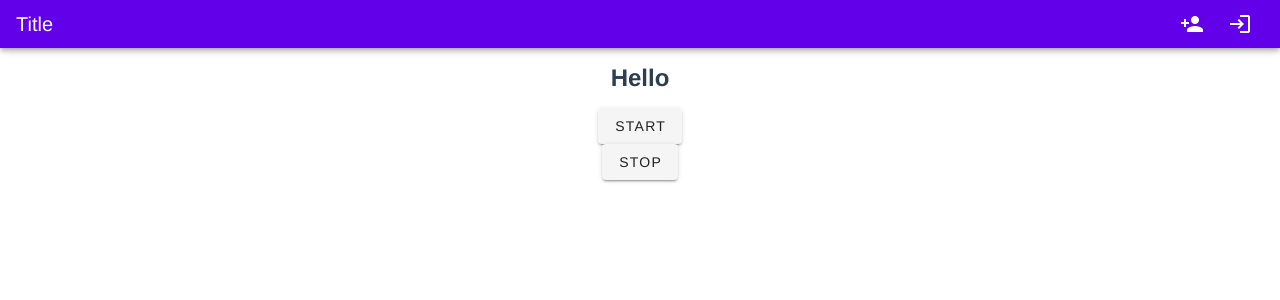
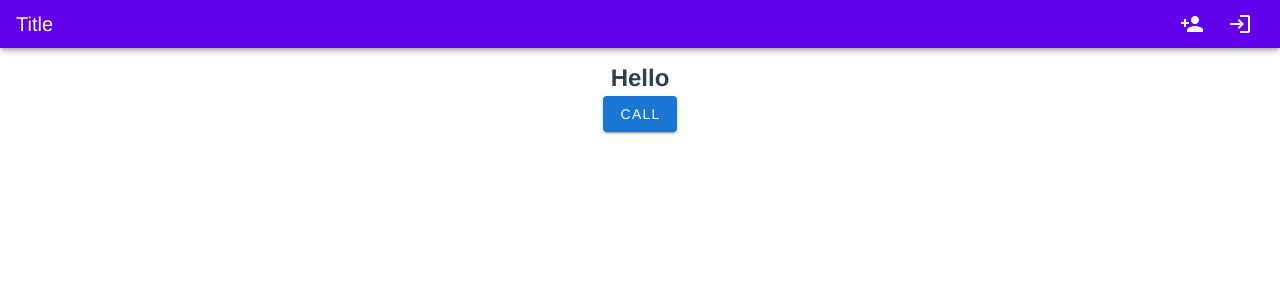
Before and after one commit to Spec163/auth-test-vue, a Vue app: page /billing/call in a window 1280 px wide. Shown: the top 300 px of the page. Built offline with nearby package versions, Linux system fonts and the light colour scheme.

Commit message:
Add Order Timer

```diff
--- a/src/components/billing/Call.vue
+++ b/src/components/billing/Call.vue
@@ -1,9 +1,31 @@
 <template>
     <div>
-        <v-btn @click="starter" :disabled="isButtonDisabled">Start</v-btn>
 
-        <v-spacer></v-spacer>
-        <v-btn @click="stopTimer">Stop</v-btn>
+        <v-row justify="center">
+            <v-dialog v-model="dialog" persistent max-width="290">
+                <template v-slot:activator="{ on, attrs }">
+                    <v-btn
+                            @click="starter"
+                            color="primary"
+                            dark
+                            v-bind="attrs"
+                            v-on="on"
+                    >
+                        Call
+                    </v-btn>
+                </template>
+                <v-card>
+                    <v-card-title class="headline">Название услуги</v-card-title>
+                    <v-card-text>расчёты</v-card-text>
+                    <v-card-actions>
+                        <v-spacer></v-spacer>
+                        <v-btn color="red" large icon @click="stopOrderTimer">
+                            <v-icon>phone_callback</v-icon>
+                        </v-btn>
+                    </v-card-actions>
+                </v-card>
+            </v-dialog>
+        </v-row>
     </div>
 </template>
 
@@ -14,9 +36,9 @@
             return {
                 currentTime: 10,
                 timer: null,
-                isButtonDisabled: false,
                 canSend: false,
-                send: ''
+                send: '',
+                dialog: false
             }
         },
 
@@ -24,18 +46,20 @@
             this.stopTimer()
         },
         methods: {
+            stopOrderTimer() {
+                this.dialog = false
+                this.stopTimer()
+            },
             starter() {
-                this.isButtonDisabled = true
                 this.currentTime = 10
                 this.startTimer()
             },
             startTimer() {
                 this.timer = setInterval(() => {
                     this.currentTime--
-                }, 1100)
+                }, 1000)
             },
             stopTimer() {
-                this.isButtonDisabled = false
                 console.log('this.timer:  ',this.timer)
                 clearTimeout(this.timer)
             },
```
